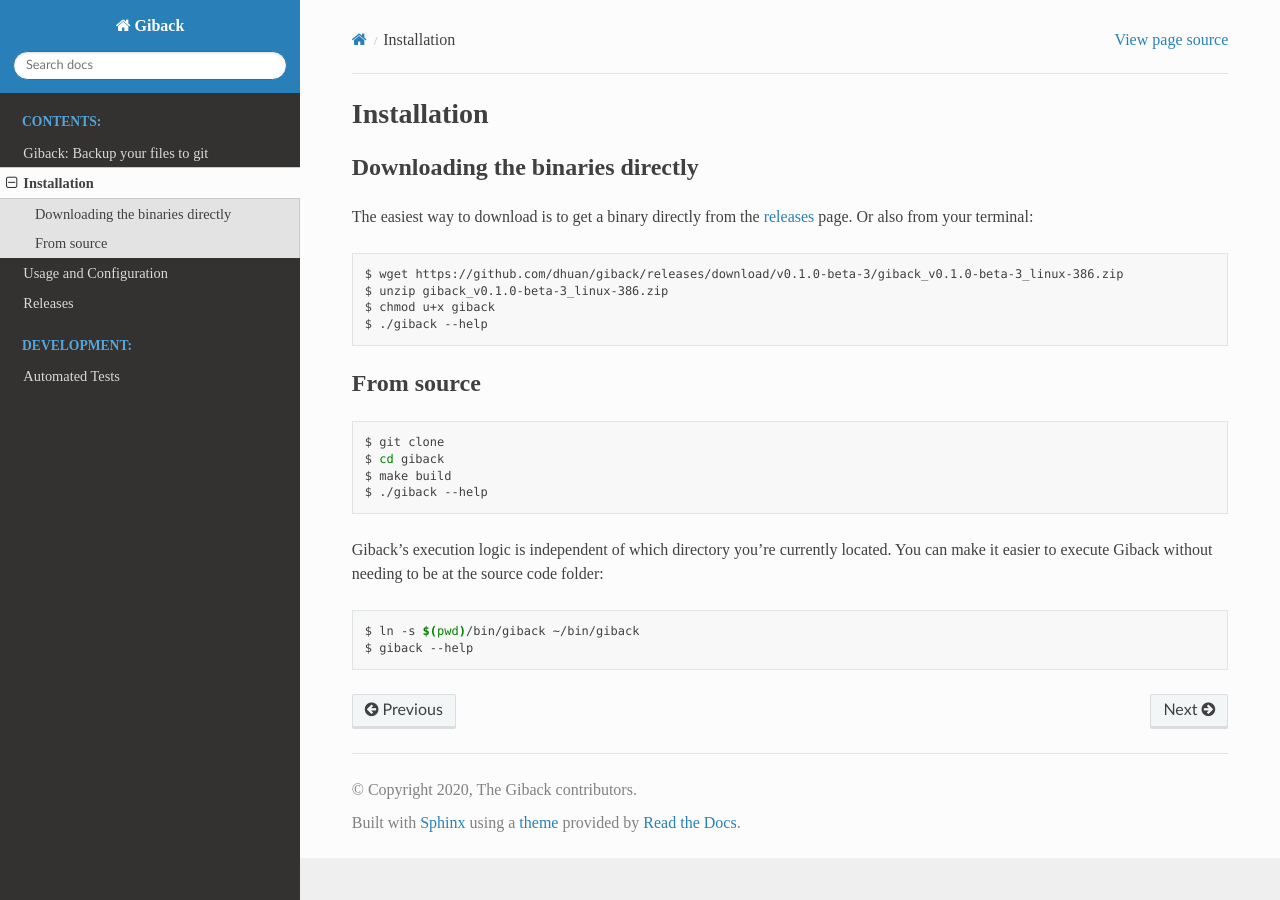
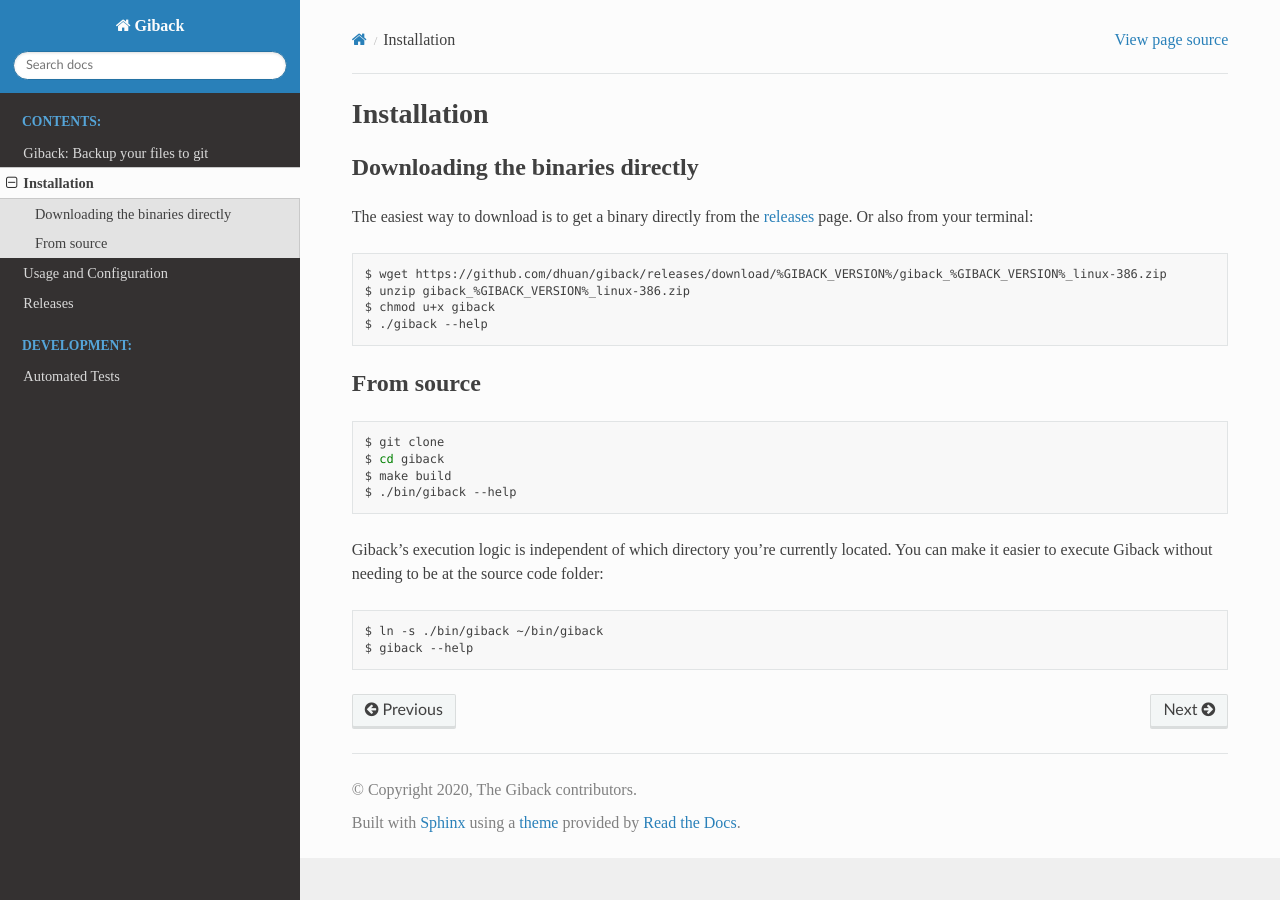
Before and after one commit to dhuan/giback, a Sphinx documentation site: the page built from docs/source/installation.rst, in a window 1280 px wide. Built offline with Sphinx 7.4.7 and the Read the Docs theme 2.0.0, drawn with Linux system fonts in a browser that asks for light colours; some web fonts are replaced; pages that are not in the unit, such as notebooks, are missing from menus.

```diff
--- a/docs/source/installation.rst
+++ b/docs/source/installation.rst
@@ -9,8 +9,8 @@
 
 .. code:: sh
 
-    $ wget https://github.com/dhuan/giback/releases/download/v0.1.0-beta-3/giback_v0.1.0-beta-3_linux-386.zip
-    $ unzip giback_v0.1.0-beta-3_linux-386.zip
+    $ wget https://github.com/dhuan/giback/releases/download/%GIBACK_VERSION%/giback_%GIBACK_VERSION%_linux-386.zip
+    $ unzip giback_%GIBACK_VERSION%_linux-386.zip
     $ chmod u+x giback
     $ ./giback --help
 
@@ -22,7 +22,7 @@
     $ git clone
     $ cd giback
     $ make build
-    $ ./giback --help
+    $ ./bin/giback --help
 
 Giback's execution logic is independent of which directory you're currently
 located. You can make it easier to execute Giback without needing to be at the
@@ -30,5 +30,5 @@
 
 .. code:: sh
 
-   $ ln -s $(pwd)/bin/giback ~/bin/giback
+   $ ln -s ./bin/giback ~/bin/giback
    $ giback --help
```
Also changed, not shown: docs/source/about.rst (+2 -8 lines), 2 other files.
